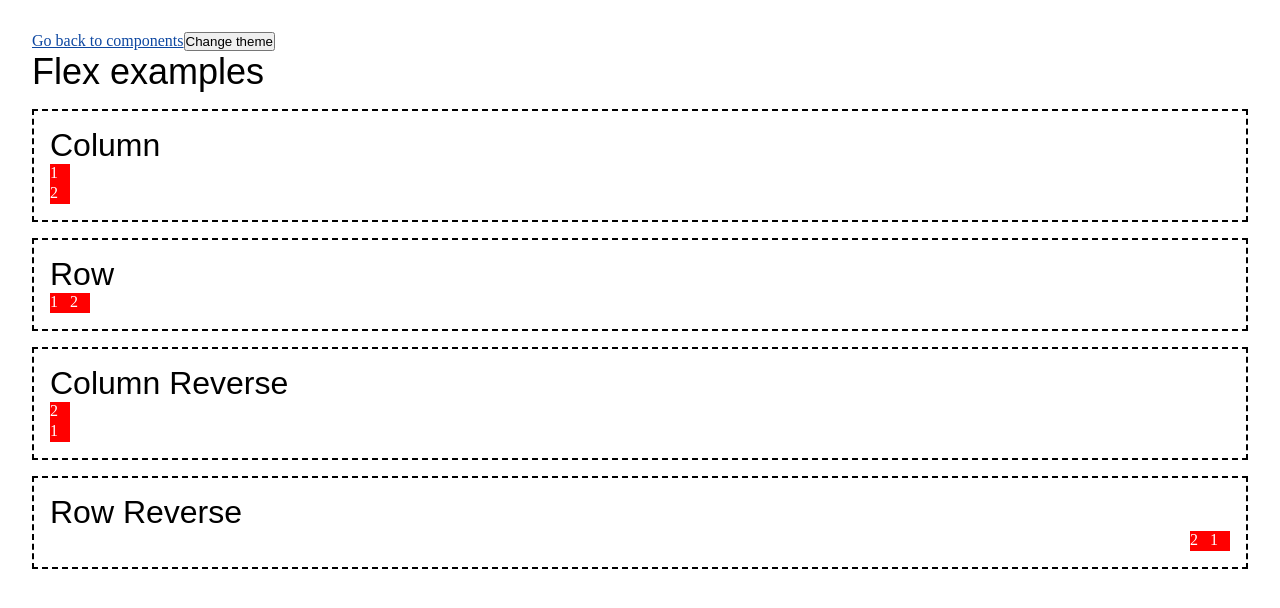
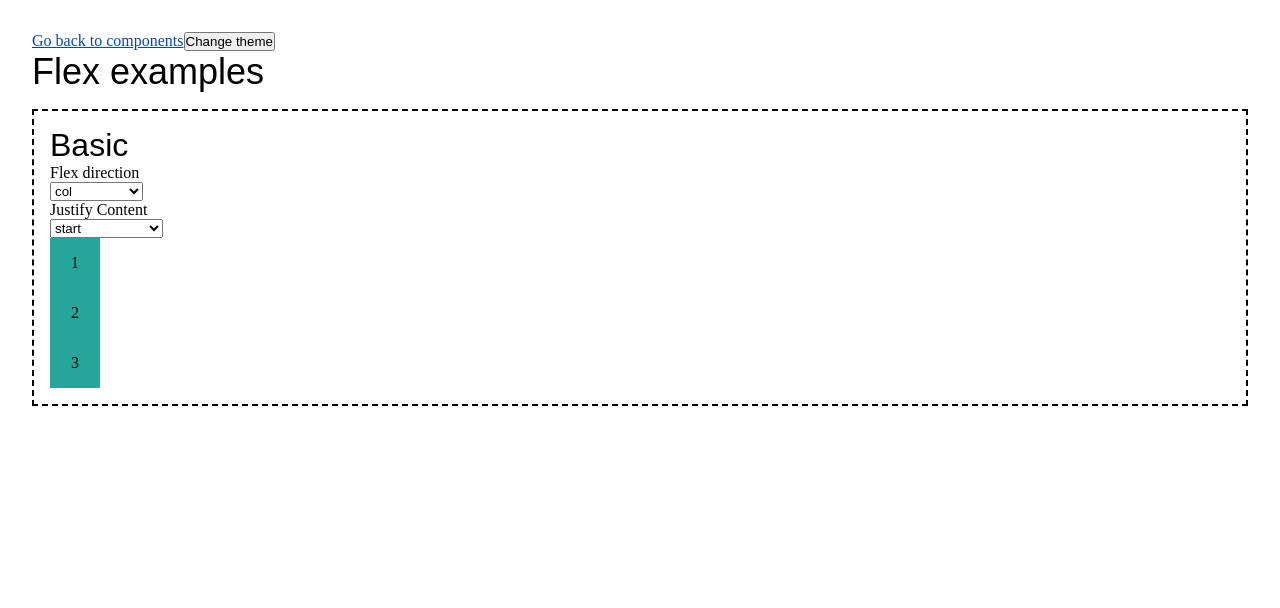
Before and after one commit to couvq/flourish, a React (Vite) app in the folder apps/flourish-rapid/: page /flex in a window 1280 px wide. Shown: the top 608 px of the page. Built offline with nearby package versions, Linux system fonts and the light colour scheme; a web font is replaced by a local one.

Commit message:
added justify-content options to flex component

```diff
--- /dev/null
+++ b/apps/flourish-rapid/src/components/FlexPage/FlexPage.scss
@@ -0,0 +1,17 @@
+@import 'flourish-tokens/tokens/scss/tokens';
+
+.square {
+    width: 50px;
+    height: 50px;
+    background-color: $f-color-primary-light;
+    color: $f-color-font-light;
+    display: flex;
+    justify-content: center;
+    align-items: center;
+}
+
+.f-dark-mode {
+    .square {
+        background-color: $f-color-primary-dark;
+    }
+}
--- a/apps/flourish-rapid/src/components/FlexPage/index.tsx
+++ b/apps/flourish-rapid/src/components/FlexPage/index.tsx
@@ -1,51 +1,83 @@
 import ExamplePage from '@components/ExamplePage'
-import { Flex } from 'flourish-ui'
-import React from 'react'
+import { Flex, Typography } from 'flourish-ui'
+import React, { useState } from 'react'
 import ExampleGroup from '../ExampleGroup'
+import './FlexPage.scss'
 
 interface SquareProps {
   children: React.ReactNode
 }
 
+const flexDirections: string[] = ['col', 'row', 'row-reverse', 'col-reverse']
+
+const justifyContentOptions: string[] = [
+  'start',
+  'center',
+  'space-between',
+  'space-around',
+  'space-evenly'
+]
+
 const Square = ({ children }: SquareProps) => (
-  <div
-    style={{
-      width: '20px',
-      height: '20px',
-      background: 'red',
-      color: 'white'
-    }}
-  >
-    {children}
-  </div>
+  <div className="square">{children}</div>
 )
 
 const FlexPage = () => {
+  const [selectedDirection, setSelectedDirection] = useState<
+    'col' | 'row' | 'row-reverse' | 'col-reverse' | undefined
+  >('col')
+  const [selectedJustifyContent, setSelectedJustifyContent] = useState<
+    | 'start'
+    | 'center'
+    | 'space-between'
+    | 'space-around'
+    | 'space-evenly'
+    | undefined
+  >('start')
   return (
     <>
       <ExamplePage exampleName="Flex examples">
-        <ExampleGroup groupName="Column">
-          <Flex direction="col">
-            <Square>1</Square>
-            <Square>2</Square>
-          </Flex>
-        </ExampleGroup>
-        <ExampleGroup groupName="Row">
-          <Flex direction='row'>
-            <Square>1</Square>
-            <Square>2</Square>
-          </Flex>
-        </ExampleGroup>
-        <ExampleGroup groupName="Column Reverse">
-          <Flex direction='col-reverse'>
-            <Square>1</Square>
-            <Square>2</Square>
-          </Flex>
-        </ExampleGroup>
-        <ExampleGroup groupName="Row Reverse">
-          <Flex direction="row-reverse">
-            <Square>1</Square>
-            <Square>2</Square>
+        <ExampleGroup groupName="Basic">
+          <label htmlFor="directions-select">
+            <Typography>Flex direction</Typography>
+          </label>
+          <select
+            name="directions"
+            id="directions-select"
+            value={selectedDirection}
+            // @ts-ignore
+            onChange={(e) => setSelectedDirection(e.target.value)}
+          >
+            {flexDirections.map((direction, i) => (
+              <option value={direction} key={i}>
+                {direction}
+              </option>
+            ))}
+          </select>
+
+          <label htmlFor="jc-select">
+            <Typography>Justify Content</Typography>
+          </label>
+          <select
+            name="jc"
+            id="jc-select"
+            value={selectedJustifyContent}
+            // @ts-ignore
+            onChange={(e) => setSelectedJustifyContent(e.target.value)}
+          >
+            {justifyContentOptions.map((option, i) => (
+              <option value={option} key={i}>
+                {option}
+              </option>
+            ))}
+          </select>
+          <Flex
+            direction={selectedDirection}
+            justifyContent={selectedJustifyContent}
+          >
+            {Array.from(Array(3).keys()).map((number, i) => (
+              <Square key={i}>{number + 1}</Square>
+            ))}
           </Flex>
         </ExampleGroup>
       </ExamplePage>
--- a/packages/flourish-ui/src/layouts/Flex/Flex.scss
+++ b/packages/flourish-ui/src/layouts/Flex/Flex.scss
@@ -21,6 +21,26 @@
     flex-direction: row-reverse;
 }
 
-// todo - justify-content classes
+// justify-content classes
+.#{$prefix}flex-jc-start {
+    justify-content: start;
+}
+
+.#{$prefix}flex-jc-center {
+    justify-content: center;
+}
+
+.#{$prefix}flex-jc-space-between {
+    justify-content: space-between;
+}
+
+.#{$prefix}flex-jc-space-around {
+    justify-content: space-around;
+}
+
+.#{$prefix}flex-jc-space-evenly {
+    justify-content: space-evenly;
+}
+
 // todo - align-items classes
 // todo - gap classes
--- a/packages/flourish-ui/src/layouts/Flex/index.tsx
+++ b/packages/flourish-ui/src/layouts/Flex/index.tsx
@@ -8,11 +8,23 @@ enum FlexDirection {
   COL_REVERSE = 'col-reverse'
 }
 
+enum JustifyContent {
+  START = 'start',
+  CENTER = 'center',
+  SPACE_BETWEEN = 'space-between',
+  SPACE_AROUND = 'space-around',
+  SPACE_EVENLY = 'space-evenly'
+}
+
 interface FlexProps {
   /** The content of our flex-box wrapper. */
   children: React.ReactNode
   /** Direction for our flex-box wrapper. */
   direction?: 'row' | 'col' | 'row-reverse' | 'col-reverse'
+  /**  Space distribution and alignment of flex items along the main axis. */
+  justifyContent?: /** eslint-disable */
+  'start' | 'center' | 'space-between' | 'space-around' | 'space-evenly'
+  /** eslint-disable */
 }
 
 const getFlexDirectionClass = (direction?: string): string => {
@@ -30,9 +42,30 @@ const getFlexDirectionClass = (direction?: string): string => {
   }
 }
 
-export const Flex = ({ children, direction }: FlexProps) => {
+const getFlexJustifyContentClass = (justifyContent?: string): string => {
+  switch (justifyContent) {
+    case JustifyContent.START:
+      return 'f-flex-jc-start'
+    case JustifyContent.CENTER:
+      return 'f-flex-jc-center'
+    case JustifyContent.SPACE_BETWEEN:
+      return 'f-flex-jc-space-between'
+    case JustifyContent.SPACE_AROUND:
+      return 'f-flex-jc-space-around'
+    case JustifyContent.SPACE_EVENLY:
+      return 'f-flex-jc-space-evenly'
+    default:
+      return 'f-flex-jc-start'
+  }
+}
+
+export const Flex = ({ children, direction, justifyContent }: FlexProps) => {
   return (
-    <div className={`f-flex ${getFlexDirectionClass(direction)}`}>
+    <div
+      className={`f-flex ${getFlexDirectionClass(
+        direction
+      )} ${getFlexJustifyContentClass(justifyContent)}`}
+    >
       {children}
     </div>
   )
```
Also changed, not shown: apps/flourish-rapid/.eslintrc.json, 1 other file (tests, documents, lock files or other folders).
